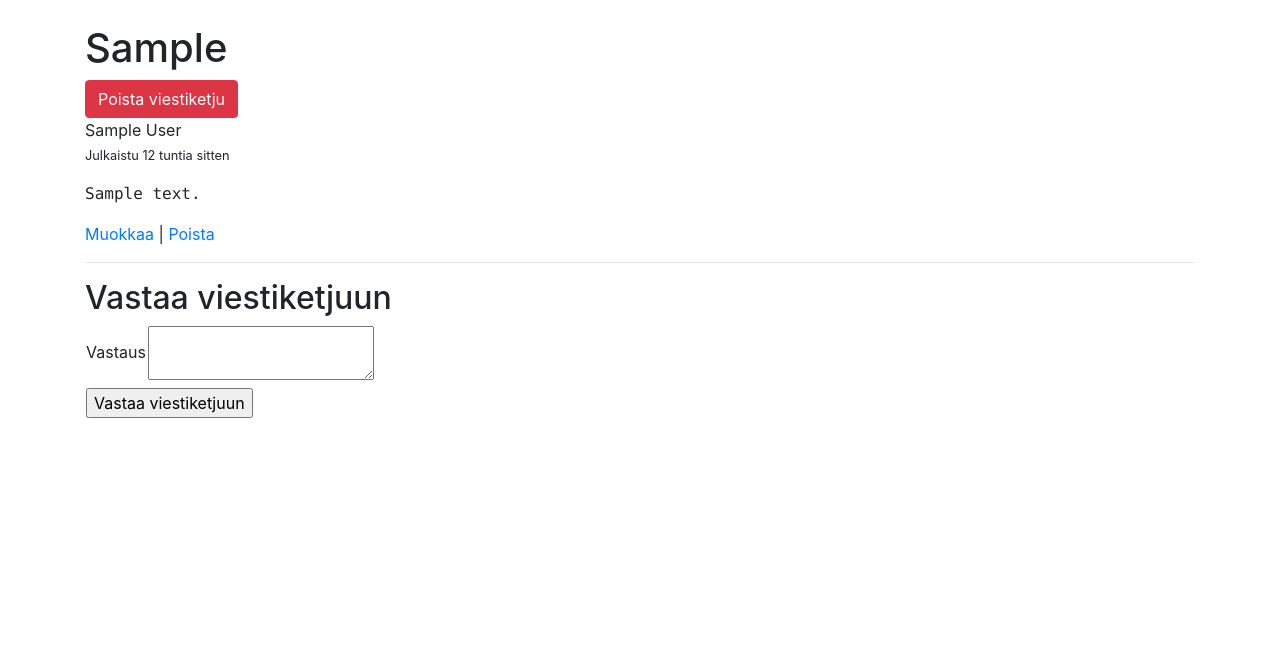
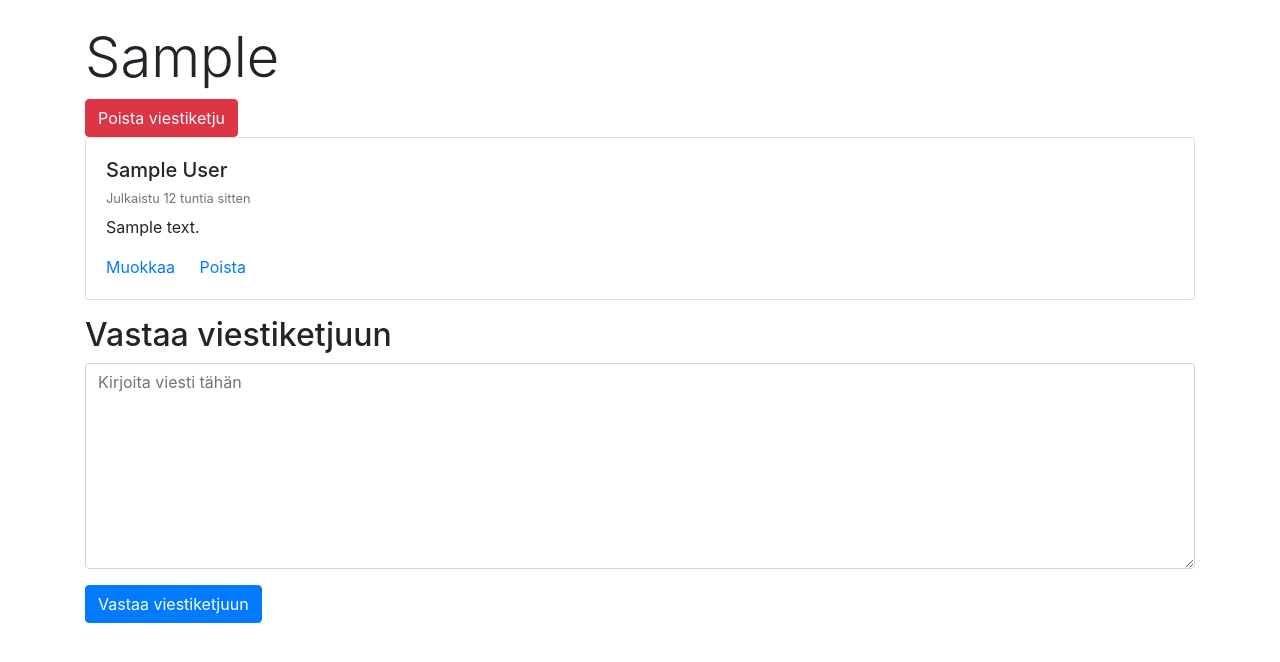
Before and after one commit to hjuha/tsoha, a Flask app: page /thread/1/ in a window 1280 px wide. Shown: the part 56-718 px from the top of the page. Run offline with Flask 2, Linux system fonts and the light colour scheme; a user stored in the database is signed in; tables that the repository leaves empty hold one stand-in row (values such as "Sample post"); some libraries are stand-ins or nearby versions.

Commit message:
Add Bootstrap to thread pages

```diff
--- a/application/templates/threads/thread.html
+++ b/application/templates/threads/thread.html
@@ -2,86 +2,69 @@
 
 {% block body %}
 <p>
-	<h1>{{ thread.topic }}</h1>
+	<h2 class="display-4">{{ thread.topic }}</h1>
 
 	{% if thread.deletable %}
 		<a href="{{ url_for('delete_thread', thread_id = thread.id) }}"<button type="button" class="btn btn-danger">Poista viestiketju</button></a>
 	{% endif %}
 
 	{% for post in posts %}
-	<div class="post" id="post{{ post.id }}">
-		{{ post.sender.first_name }} {{ post.sender.surname }}
-		<br>
+		<div class="post card" id="post{{ post.id }}">
+			<div class="card-body">
+				<h5 class="card-title">{{ post.sender.first_name }} {{ post.sender.surname }}</h5>
+
+				<h6 class="card-subtitle mb-2 text-muted">
 				{% if post.posted == post.modified %}
 					<small>Julkaistu {{ post.posted }}</small>
 				{% else %}
 					<small>Muokattu {{ post.modified }}</small>
 				{% endif %}
+				</h6>
 
-		<p></p>
-		<pre style="font-size: 16px">{{ post.content }}</pre>
+				<p class="card-text">
+				<span style="white-space: pre-wrap; font-size: 16px">{{ post.content }}</span>
+				</p>
 				{% if post.deletable %}
-			<a href="#" onclick="
+					<a class="card-link" href="#" onclick="
 						reply = document.getElementById('reply{{ post.id }}');
 						reply.style.display = 'inline';
-				reply.children[0].children[0].children[0].children[1].children[0].value = `{{ post.content }}`
+						reply.children[1].children[0].children[0].value = `{{ post.content }}`
 					">Muokkaa</a>
-			 |
-			<a href="{{ url_for('delete_post', post_id = post.id) }}">Poista</a>
+					<a class="card-link" href="{{ url_for('delete_post', post_id = post.id) }}">Poista</a>
 					<form id="reply{{ post.id }}" style="display: none" method="POST" action="{{ url_for('edit_post', post_id = post.id) }}">
-				<table>
-					<tr>
-						<td>
-							{{ form.content.label }}
-						</td>
-						<td>
-							{{ form.content }}
-						</td>
-						<td>
+						<hr>
+						<div class="form-group">
+							<div class="input-group">
+								{{ form.content(class_="form-control",rows="8",placeholder="Kirjoita viesti tähän") }}
+							</div>
+						</div>
 						<ul>
 							{% for error in form.content.errors %}
 								<li>{{ error }}</li>
 							{% endfor %}
 						</ul>
-						</td>
-					</tr>
-					<tr>
-						<td colspan="3">
-							<input type="submit" value="Muokkaa vastausta">
-						</td>
-					</tr>
-				</table>
+						<input class="btn btn-primary btn-small" type="submit" value="Muokkaa vastausta">
 					</form>
 				{% endif %}
 			</div>
-	<hr>
+		</div>
+		</p>
 	{% endfor %}
 
 	<h2>Vastaa viestiketjuun</h2>
 	{% if current_user.is_authenticated %}
 		<form method="POST" action="{{ url_for('reply_thread', thread_id = thread.id) }}">
-			<table>
-				<tr>
-					<td>
-						{{ form.content.label }}
-					</td>
-					<td>
-						{{ form.content }}
-					</td>
-					<td>
+			<div class="form-group">
+				<div class="input-group">
+					{{ form.content(class_="form-control",rows="8",placeholder="Kirjoita viesti tähän") }}
+				</div>
+			</div>
 			<ul>
 			{% for error in form.content.errors %}
 				<li>{{ error }}</li>
 			{% endfor %}
 			</ul>
-					</td>
-				</tr>
-				<tr>
-					<td colspan="3">
-						<input type="submit" value="Vastaa viestiketjuun">
-					</td>
-				</tr>
-			</table>
+			<input class="btn btn-primary btn-small" type="submit" value="Vastaa viestiketjuun">
 		</form>
 	{% else %}
 		Sinun on kirjauduttava sisään vastataksesi viestiketjuun.
```
Lines whose indentation alone changed are shown as unchanged.
